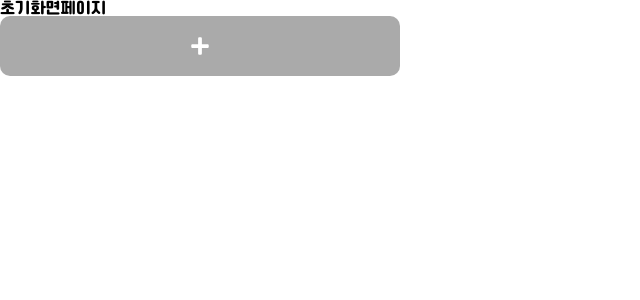
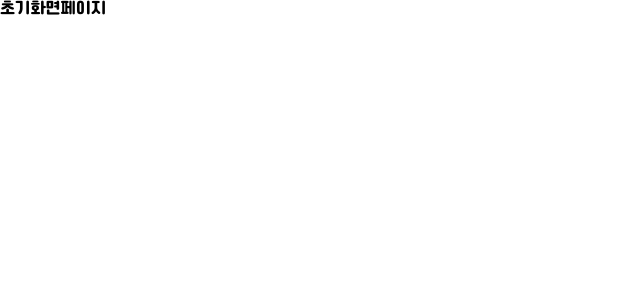
Before and after one commit to FRONT-END-BOOTCAMP-PLUS-3/moongchija, a Next.js app: page / in a window 1280 px wide. Shown: the top 300 px of the page, without its empty margins (0-640 px from the left). Built offline with nearby package versions, Linux system fonts and the light colour scheme; a web font is replaced by a local one.

Commit message:
[style] InputPlusButton 컴포넌트 내에 클릭 이벤트 추가

```diff
--- a/app/page.tsx
+++ b/app/page.tsx
@@ -1,11 +1,9 @@
-import InputPlusButton from "@/components/input-plus-button/InputPlusButton";
 import styles from "./page.module.css";
 
 export default function Home() {
   return (
     <div className={styles.page}>
       <h1 className={styles.h1}>초기화면페이지</h1>
-      <InputPlusButton/>
     </div>
   );
 }
--- a/components/input-plus-button/InputPlusButton.tsx
+++ b/components/input-plus-button/InputPlusButton.tsx
@@ -1,9 +1,13 @@
 import { FaPlus } from "react-icons/fa";
 import styles from "./InputPlusButton.module.scss";
 
-const InputPlusButton = () => {
+type InputPlusButtonProps = {
+  onClick?: React.MouseEventHandler<HTMLButtonElement>;
+};
+
+const InputPlusButton: React.FC<InputPlusButtonProps> = ({ onClick }) => {
   return (
-    <button className={styles.inputPlusButton}>
+    <button className={styles.inputPlusButton} onClick={onClick}>
       <FaPlus className={styles.icon} />
     </button>
   );
```
